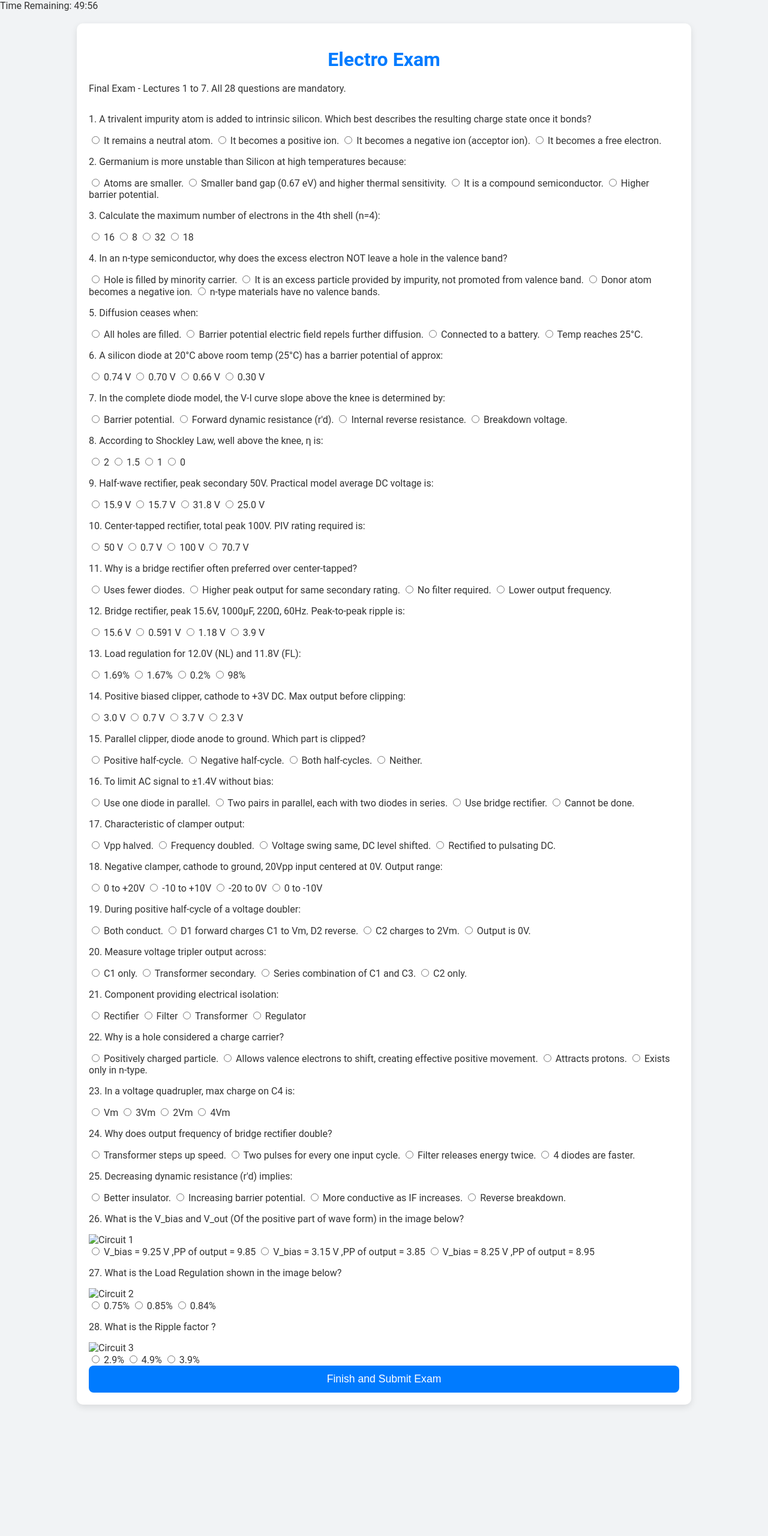
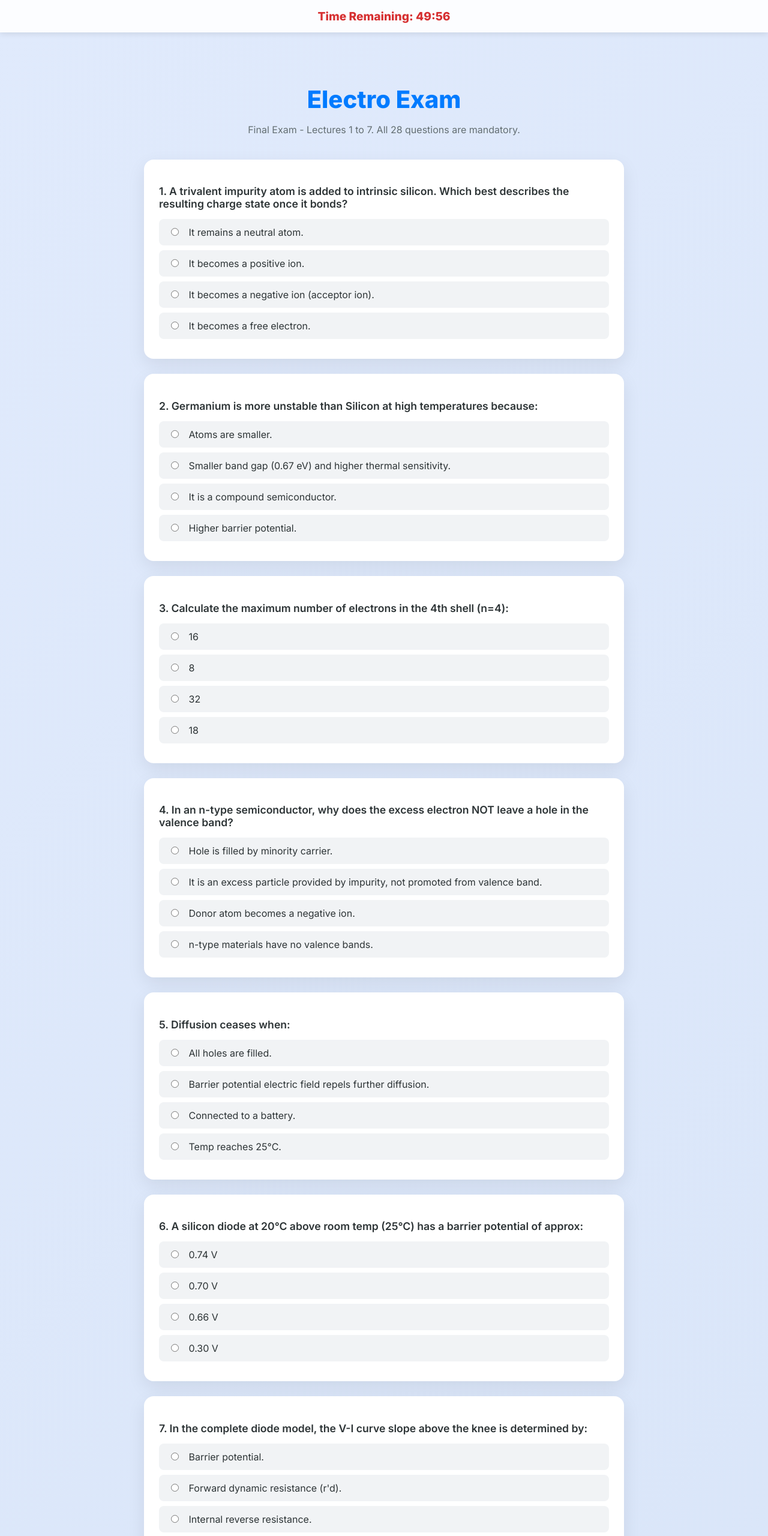
Before and after one commit to Mostafaelgondy/electro_exam, a plain HTML site: page index.html in a window 1280 px wide. Shown: the top 2560 px of the page at 60% size. Before the commit the page ends 2361 px from the top, so only its background shows below. Drawn offline with Linux system fonts and the light colour scheme.

Commit message:
Update style.css

```diff
--- a/style.css
+++ b/style.css
@@ -1,135 +1,120 @@
-/* body {
-    font-family: Arial, sans-serif;
+:root {
+    --primary: #007bff;
+    --primary-dark: #0056b3;
+    --bg: #f8f9fa;
+    --text: #2d3436;
+    --white: #ffffff;
+    --shadow: 0 10px 30px rgba(0,0,0,0.08);
+}
+
+body {
+    font-family: 'Inter', sans-serif;
+    background: linear-gradient(135deg, #e0eafc 0%, #cfdef3 100%);
     margin: 0;
     padding: 0;
-    background-color: #f4f4f4;
+    color: var(--text);
+}
+
+.header-banner {
+    position: sticky;
+    top: 0;
+    background: rgba(255, 255, 255, 0.9);
+    backdrop-filter: blur(10px);
+    padding: 15px;
+    text-align: center;
+    box-shadow: 0 2px 10px rgba(0,0,0,0.1);
+    z-index: 1000;
+}
+
+.timer-container {
+    font-weight: 800;
+    font-size: 1.2rem;
+    color: #d63031;
 }
 
 #exam-container {
-    width: 80%;
-    margin: 20px auto;
-    background-color: white;
+    max-width: 800px;
+    margin: 40px auto;
     padding: 20px;
-    border-radius: 8px;
-    box-shadow: 0 2px 10px rgba(0, 0, 0, 0.1);
 }
 
 h1 {
+    font-weight: 800;
+    font-size: 2.5rem;
     text-align: center;
-    color: #333;
+    color: var(--primary);
+    margin-bottom: 10px;
 }
 
-.question {
-    margin-bottom: 20px;
+.exam-instruction {
+    text-align: center;
+    margin-bottom: 40px;
+    color: #636e72;
 }
 
-.question img {
-    width: 100%;
-    max-width: 400px;
-    display: block;
-    margin: 10px 0;
+.question-card {
+    background: var(--white);
+    padding: 25px;
+    border-radius: 16px;
+    margin-bottom: 25px;
+    box-shadow: var(--shadow);
+    transition: transform 0.2s ease;
 }
 
-button {
-    background-color: #4CAF50;
-    color: white;
-    padding: 10px 20px;
-    border: none;
-    border-radius: 5px;
-    cursor: pointer;
+.question-card:hover {
+    transform: translateY(-4px);
 }
 
-button:hover {
-    background-color: #45a049;
-} */
-/* General Styles */
-body {
-    font-family: 'Roboto', sans-serif;
-    background-color: #f1f3f5;
-    margin: 0;
-    padding: 0;
-    color: #333;
+.q-text {
+    font-weight: 600;
+    font-size: 1.1rem;
+    margin-bottom: 15px;
 }
 
-#exam-container {
-    width: 80%;
-    margin: 20px auto;
-    background-color: #ffffff;
-    padding: 20px;
-    border-radius: 10px;
-    box-shadow: 0 4px 12px rgba(0, 0, 0, 0.1);
-    box-sizing: border-box;
+.options label {
+    display: block;
+    background: #f1f3f5;
+    padding: 12px 15px;
+    margin: 8px 0;
+    border-radius: 8px;
+    cursor: pointer;
+    transition: 0.2s;
 }
 
-h1 {
-    font-size: 2em;
-    text-align: center;
-    color: #007bff;
-    margin-bottom: 20px;
+.options label:hover {
+    background: #e9ecef;
 }
 
-/* Form Layout */
-form {
-    display: flex;
-    flex-direction: column;
+.options input {
+    margin-right: 12px;
 }
 
-.question {
-    margin-bottom: 20px;
-    padding: 15px;
-    border-radius: 8px;
-    background-color: #f9f9f9;
-    box-sizing: border-box;
+.q-img {
+    width: 100%;
+    max-width: 450px;
+    border-radius: 12px;
+    margin: 15px 0;
 }
 
-.question p {
-    font-weight: bold;
-    font-size: 1.1em;
+#submit-btn {
+    display: block;
+    width: 100%;
+    padding: 18px;
+    background: var(--primary);
+    color: white;
+    font-size: 1.2rem;
+    font-weight: 700;
+    border: none;
+    border-radius: 12px;
+    cursor: pointer;
+    transition: background 0.3s;
+    margin-top: 20px;
 }
 
-.question label {
-    display: block;
-    margin-bottom: 10px;
-    font-size: 1em;
+#submit-btn:hover {
+    background: var(--primary-dark);
 }
 
-.question input[type="radio"] {
-    margin-right: 10px;
+@media (max-width: 600px) {
+    #exam-container { width: 92%; }
 }
-
-.question img {
-    width: 100%;
-    max-width: 500px;
-    display: block;
-    margin: 15px 0;
-    border-radius: 8px;
-}
-
-button {
-    padding: 12px 30px;
-    background-color: #007bff;
-    color: white;
-    font-size: 1.1em;
-    border: none;
-    border-radius: 8px;
-    cursor: pointer;
-    transition: background-color 0.3s ease;
-}
-
-button:hover {
-    background-color: #0056b3;
-}
-
-/* Mobile responsiveness */
-@media (max-width: 768px) {
-    #exam-container {
-        width: 95%;
-        padding: 15px;
-    }
-    h1 {
-        font-size: 1.8em;
-    }
-    button {
-        width: 100%;
-    }
-}
```
